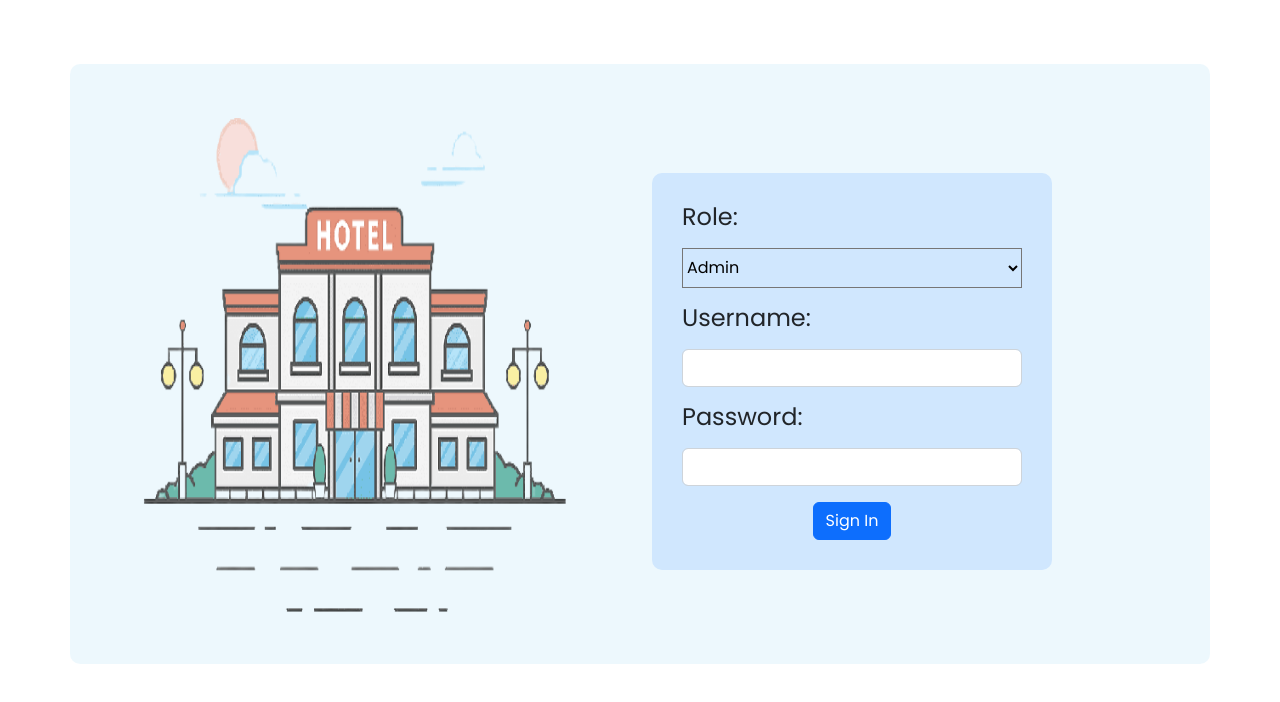
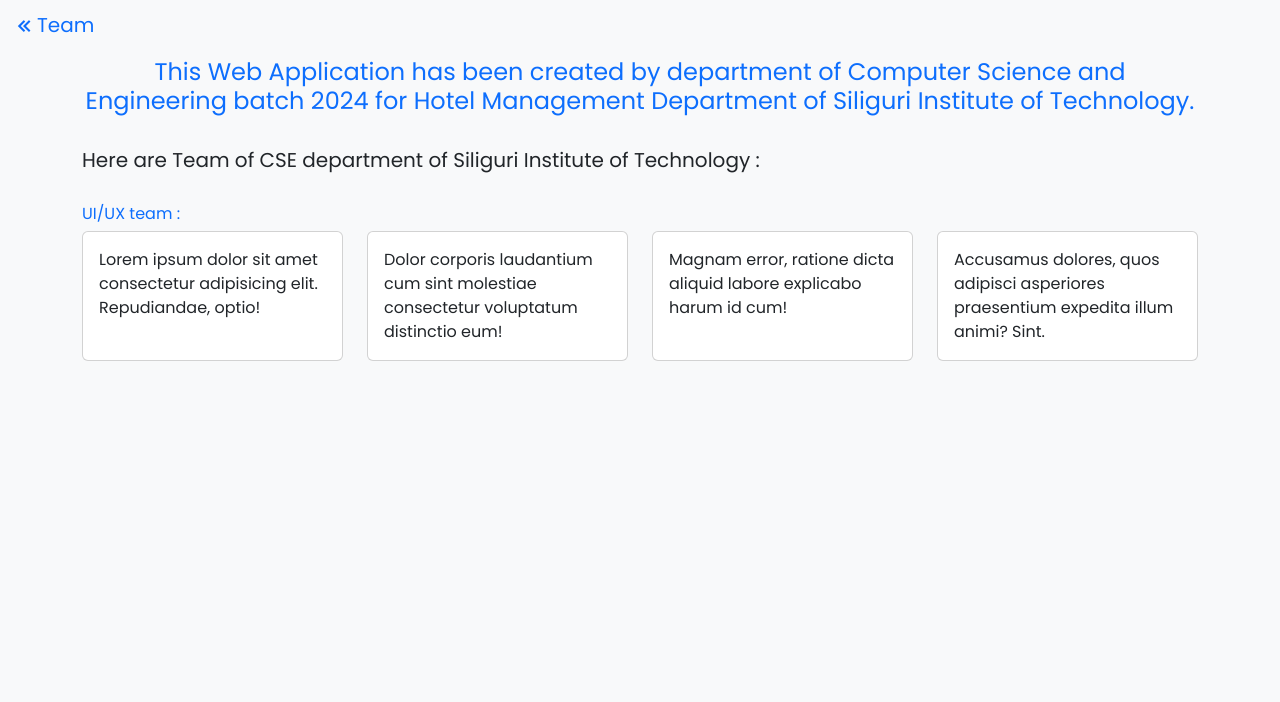
Before and after one commit to Shreya010tech/Frontend, a React (Create React App) app: page /Team in a window 1280 px wide. Before the commit this address led to /Home. Shown: the top 702 px of the page. Built offline with nearby package versions, Linux system fonts and the light colour scheme; what localbase would draw is missing.

Commit message:
started teams page

```diff
--- a/src/App.js
+++ b/src/App.js
@@ -17,6 +17,7 @@
 import DuluxeRoomAvailability from "./components/DuluxeRoomAvailablility";
 import ExecutiveRoomAvailability from "./components/ExecutiveRoomAvailability";
 import FandB from "./components/FandB";
+import Team from "./components/Team";
 
 const App = () => {
   return (
@@ -49,6 +50,7 @@
           element={<ExecutiveRoomAvailability />}
         />
         <Route path="*" element={<Navigate to="/Home" replace />} />
+        <Route path="/Team" element={<Team/>} />
       </Routes>
     </>
   );
--- a/src/components/Home3.jsx
+++ b/src/components/Home3.jsx
@@ -117,6 +117,11 @@
                 &nbsp; Profile
               </NavLink>
               <br />
+              <NavLink to="/Team" className="NavLinks">
+                <i id="iconcolor" class="fa fa-book" aria-hidden="true"></i>
+                &nbsp; Team
+              </NavLink>
+              <br />
             </div>
           </div>
           <h1>
--- /dev/null
+++ b/src/components/Team.jsx
@@ -0,0 +1,54 @@
+import React from "react";
+import { useState } from "react";
+import { useNavigate } from "react-router-dom";
+import {NavLink} from "react-router-dom";
+
+const Team = () => {
+  return(
+    <>
+      <div className="bg-light vh-100">
+        <nav className="navbar sticky-top navbar navbar-expand-lg bg-light">
+          <div className="container-fluid">
+            <div className="navbar-brand d-flex align-items-center">
+              <NavLink className="text-primary" to="/Home3">
+                <i className="bx bx-chevrons-left font-size-25"></i>
+              </NavLink>
+              <h5 className="text-primary">Team</h5>
+            </div>
+          </div>
+        </nav>
+        <div className="container mb-1">
+          <h4 className="text-center text-primary">This Web Application has been created by department  of Computer Science and Engineering batch 2024 for Hotel Management Department of Siliguri Institute of Technology.</h4>
+          <br/>
+          <h5>Here are Team of CSE department of Siliguri Institute of Technology :</h5>
+          <br/>
+          <h6 className="text-primary">UI/UX team :</h6>
+          <div className="row">
+            <div className="col-md-3 col-sm-6">
+              <div className="card h-100">
+                <div className="card-body">Lorem ipsum dolor sit amet consectetur adipisicing elit. Repudiandae, optio!</div>
+              </div>
+            </div>
+            <div className="col-md-3 col-sm-6">
+              <div className="card h-100">
+                <div className="card-body">Dolor corporis laudantium cum sint molestiae consectetur voluptatum distinctio eum!</div>
+              </div>
+            </div>
+            <div className="col-md-3 col-sm-6">
+              <div className="card h-100">
+                <div className="card-body">Magnam error, ratione dicta aliquid labore explicabo harum id cum!</div>
+              </div>
+            </div>
+            <div className="col-md-3 col-sm-6">
+              <div className="card h-100">
+                <div className="card-body">Accusamus dolores, quos adipisci asperiores praesentium expedita illum animi? Sint.</div>
+              </div>
+            </div>
+          </div>
+        </div>
+      </div>
+    </>
+  );
+};
+
+export default Team;
--- a/src/components/checkinpages/checkinIndia.jsx
+++ b/src/components/checkinpages/checkinIndia.jsx
@@ -1,5 +1,6 @@
 import React from "react";
 import { useState } from "react";
+import "../../CustomCss/Reservation.css"
 
 const India = () => {
   const [aadharNumber, setaadharNumber] = useState("");
--- a/src/components/checkinpages/checkinOther.jsx
+++ b/src/components/checkinpages/checkinOther.jsx
@@ -1,6 +1,6 @@
 import React from "react";
 import { useState } from "react";
-// import ".../CustomCss/Reservation.css";
+import "../../CustomCss/Reservation.css"
 
 const Other = () => {
   const [passportNumber, setpassportNumber] = useState("");
```
